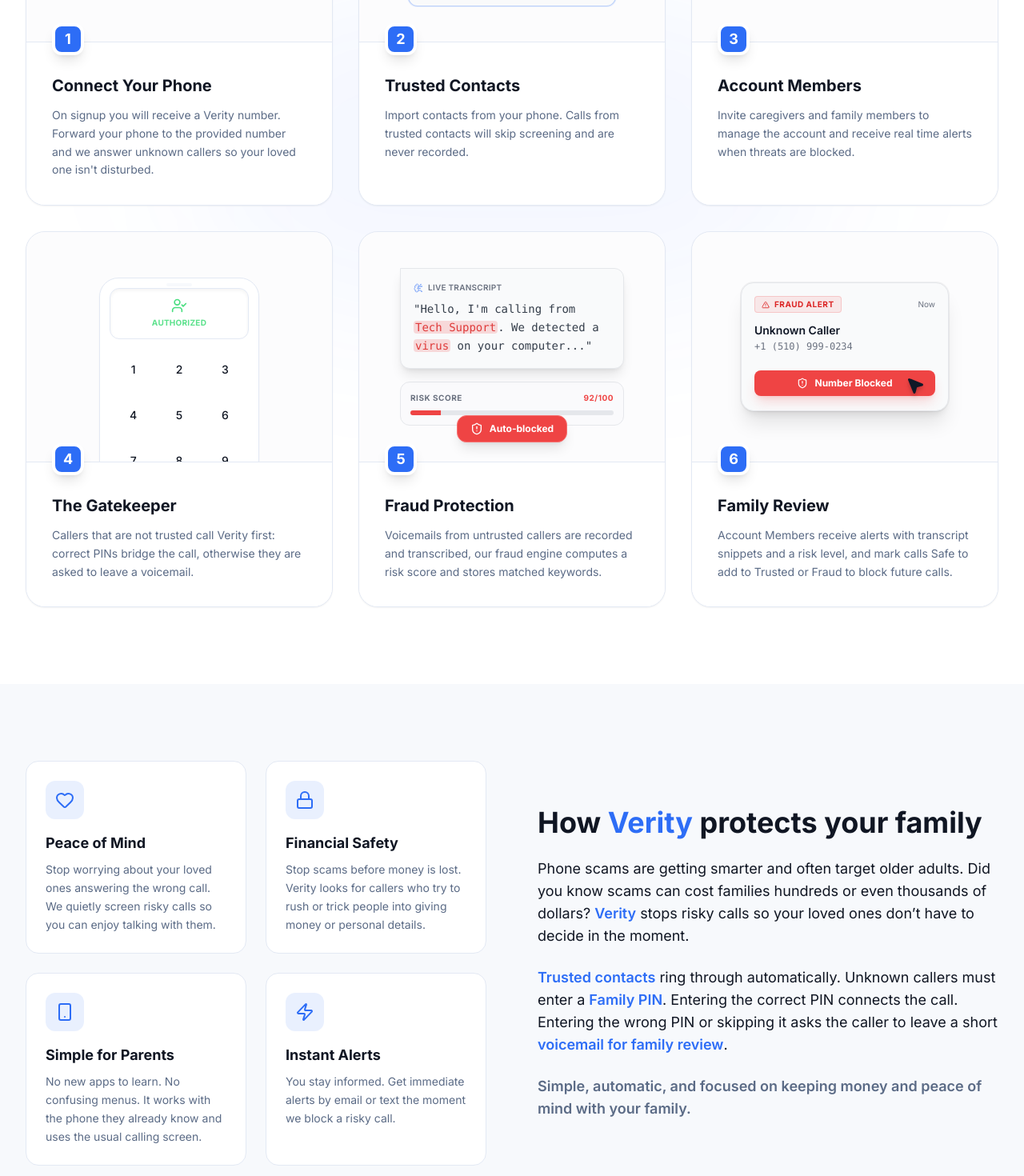
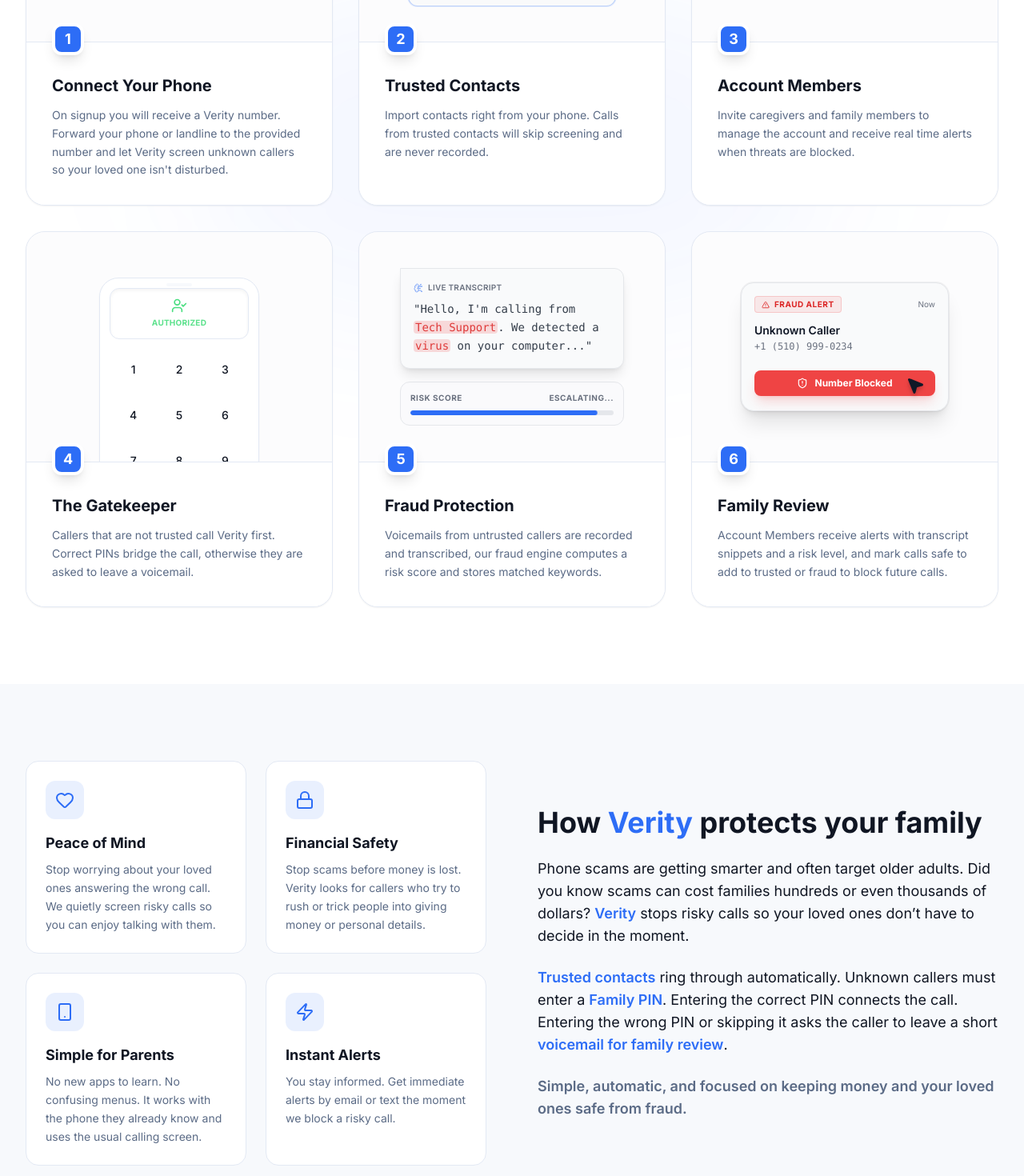
Before and after one commit to SynisterSage/verityweb, a React (Vite) app: page /how-it-works in a window 1280 px wide. Shown: the part 1400-2870 px from the top of the page at 80% size. Built offline with nearby package versions, Linux system fonts and the light colour scheme.

Commit message:
text fixes

```diff
--- a/components/sections/Benefits.tsx
+++ b/components/sections/Benefits.tsx
@@ -55,7 +55,7 @@
               <span className="text-brand-blue font-semibold">Trusted contacts</span> ring through automatically. Unknown callers must enter a <span className="text-brand-blue font-semibold">Family PIN</span>. Entering the correct PIN connects the call. Entering the wrong PIN or skipping it asks the caller to leave a short <span className="text-brand-blue font-semibold">voicemail for family review</span>.
             </p>
             <p className="text-lg text-light-muted dark:text-dark-muted font-semibold">
-              Simple, automatic, and focused on keeping money and peace of mind with your family.
+              Simple, automatic, and focused on keeping money and your loved ones safe from fraud.
             </p>
           </div>
 
--- a/components/sections/HowItWorks.tsx
+++ b/components/sections/HowItWorks.tsx
@@ -37,7 +37,7 @@
           <CardContainer
             stepNumber={1}
             title="Connect Your Phone"
-            description="On signup you will receive a Verity number. Forward your phone to the provided number and we answer unknown callers so your loved one isn't disturbed."
+            description="On signup you will receive a Verity number. Forward your phone or landline to the provided number and let Verity screen unknown callers so your loved one isn't disturbed."
           >
             <SetupForwarding />
           </CardContainer>
@@ -45,7 +45,7 @@
           <CardContainer
             stepNumber={2}
             title="Trusted Contacts"
-            description="Import contacts from your phone. Calls from trusted contacts will skip screening and are never recorded."
+            description="Import contacts right from your phone. Calls from trusted contacts will skip screening and are never recorded."
           >
             <TrustedContacts />
           </CardContainer>
@@ -61,7 +61,7 @@
           <CardContainer
             stepNumber={4}
             title="The Gatekeeper"
-            description="Callers that are not trusted call Verity first: correct PINs bridge the call, otherwise they are asked to leave a voicemail."
+            description="Callers that are not trusted call Verity first. Correct PINs bridge the call, otherwise they are asked to leave a voicemail."
           >
             <Gatekeeper />
           </CardContainer>
@@ -77,7 +77,7 @@
           <CardContainer
             stepNumber={6}
             title="Family Review"
-            description="Account Members receive alerts with transcript snippets and a risk level, and mark calls Safe to add to Trusted or Fraud to block future calls."
+            description="Account Members receive alerts with transcript snippets and a risk level, and mark calls safe to add to trusted or fraud to block future calls."
           >
             <FamilyReview />
           </CardContainer>
```
